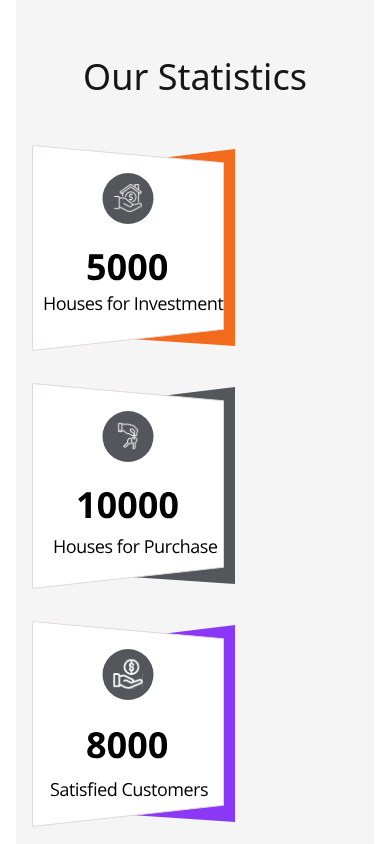
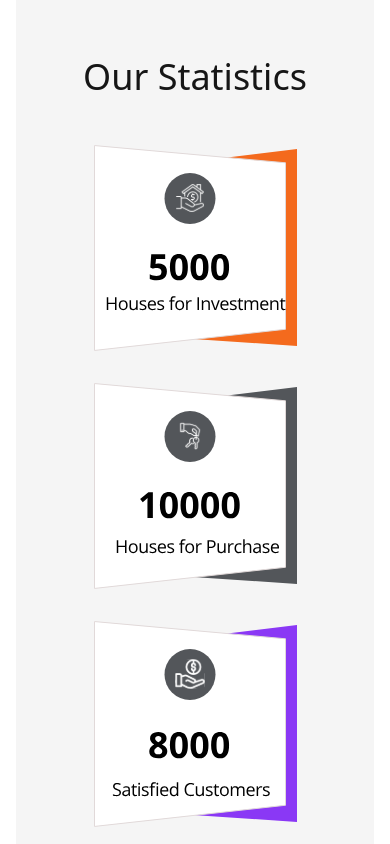
Before and after one commit to greenmousedev0/needhomes, a React (Vite) app: page /home in a window 390 px wide. Shown: the part 1640-2484 px from the top of the page. Built offline with nearby package versions, Linux system fonts and the light colour scheme.

Commit message:
need_homes

```diff
--- a/src/pages/home/_components/Statistics.tsx
+++ b/src/pages/home/_components/Statistics.tsx
@@ -20,7 +20,7 @@ export default function Statistics() {
   return (
     <div className="container mx-auto space-y-8 py-22 bg-base-200">
       <h2 className="text-4xl  ">Our Statistics</h2>
-      <div className="grid grid-cols-[repeat(auto-fit,minmax(220px,auto))] justify-between">
+      <div className="grid grid-cols-[repeat(auto-fit,minmax(220px,auto))] justify-center md:justify-between">
         {stats.map((item, index) => (
           <div
             key={item.title + index}
```
